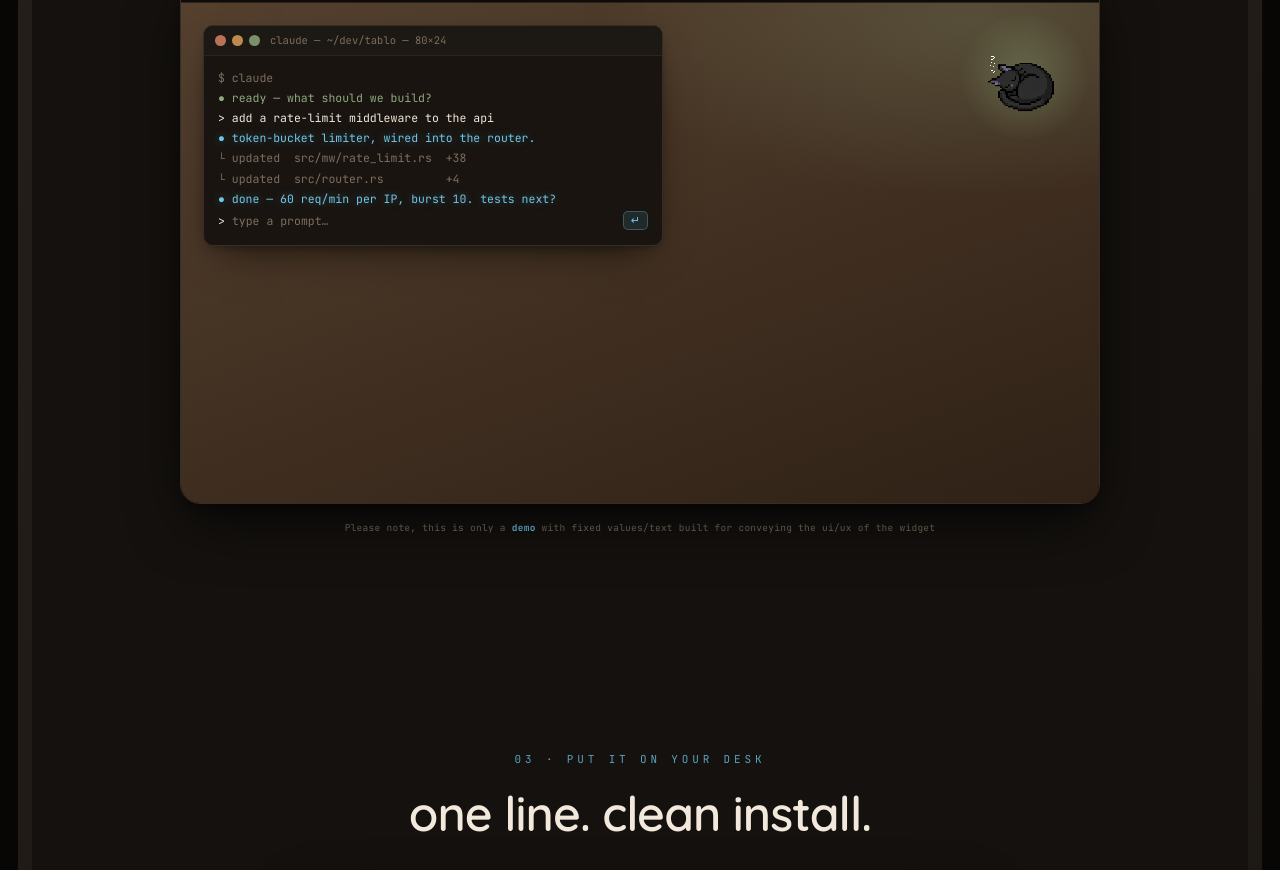
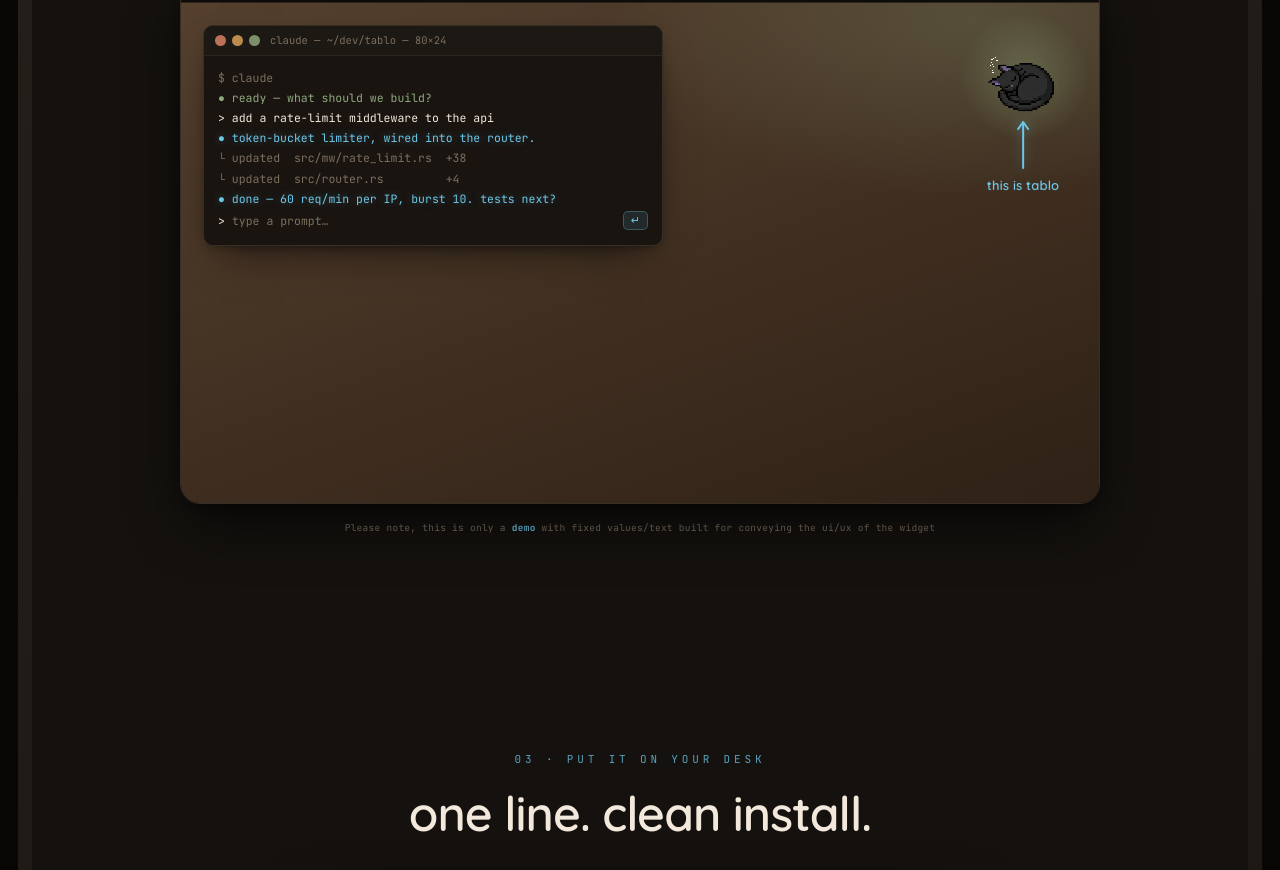
Before and after one commit to aristocrat71/tablo, an Astro site in the folder tablo-website/: page / in a window 1280 px wide. Shown: the part 1877-2747 px from the top of the page. Built offline with nearby package versions, Linux system fonts and the light colour scheme; Astro itself is replaced by a stand-in of ours.

Commit message:
feat: add hint arrow on tablo

```diff
--- a/tablo-website/src/components/DesktopDemo.astro
+++ b/tablo-website/src/components/DesktopDemo.astro
@@ -77,6 +77,25 @@ const lines = [
       <button class="widget" type="button" data-cat-toggle aria-label="tablo — open panel">
         <Cat state="idle" size={70} label="tablo, asleep" class="cat-desk" />
       </button>
+
+      <!-- little callout pointing up at the cat -->
+      <div class="cat-hint" aria-hidden="true">
+        <svg
+          class="cat-hint-arrow"
+          viewBox="0 0 14 52"
+          width="14"
+          height="52"
+          fill="none"
+          stroke="currentColor"
+          stroke-width="2"
+          stroke-linecap="round"
+          stroke-linejoin="round"
+        >
+          <path d="M7 50 V5" />
+          <path d="M2 11 L7 4 L12 11" />
+        </svg>
+        <span class="cat-hint-label">this is tablo</span>
+      </div>
 
       <!-- waiting toast — flies out of the cat when a run finishes -->
       <div class="desk-toast" data-toast role="status" aria-live="polite">
@@ -378,6 +397,37 @@ const lines = [
     z-index: 1;
   }
 
+  /* ---- "this is tablo" callout, centred directly under the cat ---- */
+  .cat-hint {
+    position: absolute;
+    /* below the sprite's visible bottom (stage 12 + 98 ≈ 110) so the arrowhead
+       clears the cat */
+    top: 115px;
+    /* the cat's true horizontal centre: the stage is 1.7×70 wide and the sprite
+       sits bottom-centre, so centre = widget right:16 + 119/2 ≈ 76px;
+       translateX(50%) then sits the callout's centre on that line */
+    right: 76px;
+    transform: translateX(50%);
+    z-index: 4;
+    display: flex;
+    flex-direction: column;
+    align-items: center;
+    gap: 5px;
+    pointer-events: none;
+    color: var(--blue);
+  }
+  .cat-hint-arrow {
+    filter: drop-shadow(0 0 6px color-mix(in srgb, var(--blue) 45%, transparent));
+  }
+  .cat-hint-label {
+    font-family: var(--font-round);
+    font-size: 13px;
+    font-weight: 600;
+    letter-spacing: 0.01em;
+    color: var(--blue);
+    white-space: nowrap;
+  }
+
   /* ---- waiting toast (mirrors the app's Toast.svelte) ---- */
   .desk-toast {
     position: absolute;
@@ -538,6 +588,10 @@ const lines = [
     .widget {
       right: 10px;
       top: 6px;
+    }
+    /* no room for the callout beside the tight mobile terminal */
+    .cat-hint {
+      display: none;
     }
     .panel-pop {
       right: 12px;
```
